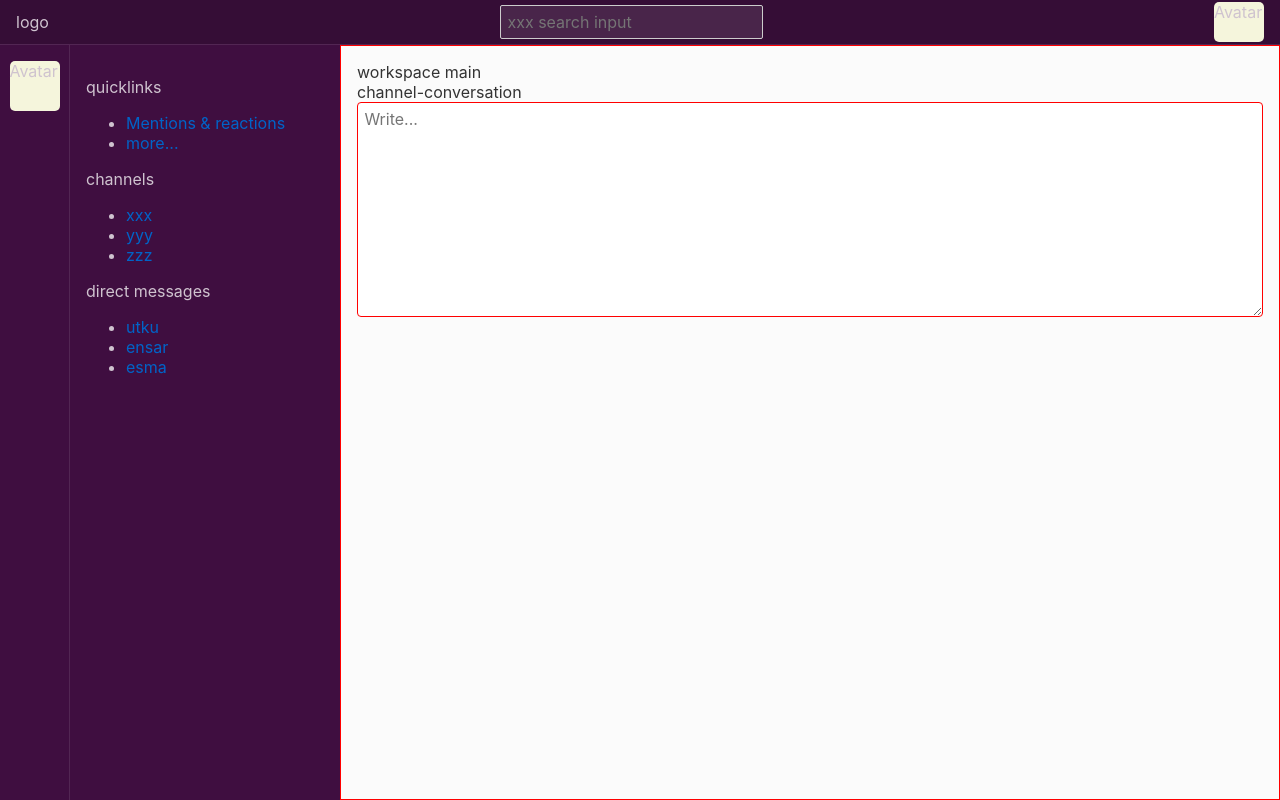
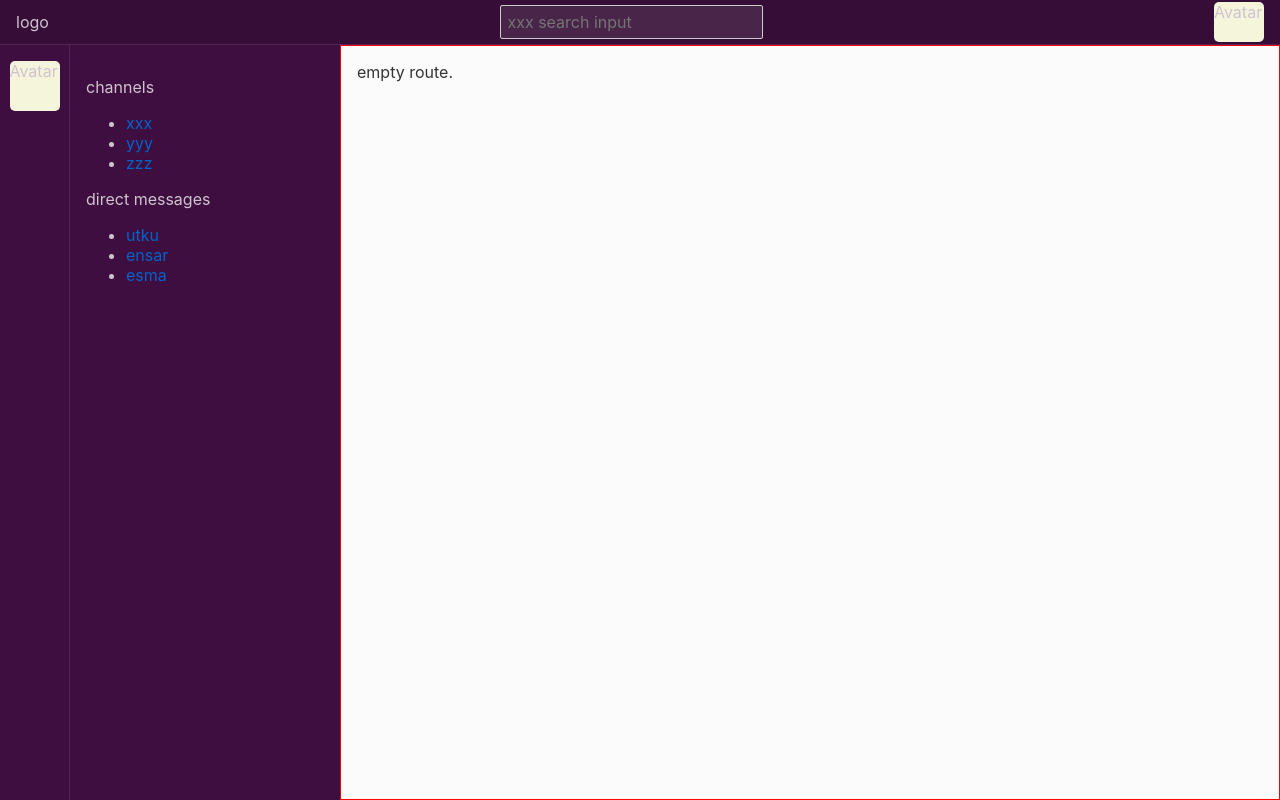
Before and after one commit to utkukaratas/selfslakc, a Svelte app in the folder frontend/: page / in a window 1280 px wide. Built offline with nearby package versions, Linux system fonts and the light colour scheme.

Commit message:
impl simple routing.

```diff
--- a/frontend/src/App.svelte
+++ b/frontend/src/App.svelte
@@ -1,10 +1,10 @@
 <script>
 	import { channels, directMessages } from "./stores.js";
 
+	import RouteContainer from './components/layout/RouteContainer.svelte'
 	import TheHeader from "./components/layout/TheHeader.svelte";
 	import TheWorkspaceSelector from "./components/layout/TheWorkspaceSelector.svelte";
 	import TheWorkspaceNavigator from "./components/layout/TheWorkspaceNavigator.svelte";
-	import TheWorkspaceMain from "./components/layout/TheWorkspaceMain.svelte";
 
 	channels.set([
 		{ title: "xxx" },
@@ -23,7 +23,10 @@
 	<TheHeader />
 	<TheWorkspaceSelector />
 	<TheWorkspaceNavigator />
-	<TheWorkspaceMain />
+
+	<div class="routeContainerWrapper">
+		<RouteContainer />
+	</div>
 </main>
 
 <style>
@@ -40,4 +43,9 @@
 
 		background-color: #fbfbfb;
 	}
+	.routeContainerWrapper {
+		border: 1px solid red;
+  	padding: 1em;
+	  overflow: scroll;
+	}
 </style>
--- a/frontend/src/components/controls/ChannelView.svelte
+++ /dev/null
@@ -1,10 +0,0 @@
-<script>
-</script>
-
-<div>channel-view</div>
-
-<style>
-div {
-
-}
-</style>
--- /dev/null
+++ b/frontend/src/components/layout/RouteContainer.svelte
@@ -0,0 +1,15 @@
+<script>
+  import {route, registeredRoutes} from '../../routes'
+
+  $: routeComponent = registeredRoutes[$route.path]
+</script>
+
+{#if routeComponent}
+  <svelte:component this={routeComponent}/>
+{:else}
+  <div>empty route.</div>
+{/if}
+
+<style>
+
+</style>
--- a/frontend/src/components/layout/TheWorkspaceMain.svelte
+++ /dev/null
@@ -1,20 +0,0 @@
-<script>
-	import ChannelConversation from '../controls/ChannelConversation.svelte'
-	export let component = null
-
-</script>
-
-<main>
-	workspace main
-	<svelte:component this={component}/>
-
-	<ChannelConversation />
-</main>
-
-<style>
-main {
-	border: 1px solid red;
-	padding: 1em;
-	overflow: scroll;
-}
-</style>
--- a/frontend/src/components/layout/TheWorkspaceNavigator.svelte
+++ b/frontend/src/components/layout/TheWorkspaceNavigator.svelte
@@ -1,9 +1,10 @@
 <script>
 	import { channels, directMessages } from "../../stores.js";
+	import { route } from '../../routes.js'
 </script>
 
 <div>
-	<p>quicklinks</p>
+	<!-- <p>quicklinks</p>
 	<ul>
 		<li>
 			<a href="#"> Mentions &amp; reactions</a>
@@ -11,13 +12,13 @@
 		<li>
 			<a href="#"> more...</a>
 		</li>
-	</ul>
+	</ul> -->
 
 	<p>channels</p>
 	<ul>
 		{#each $channels as channel (channel.title)}
 		<li>
-			<a href="#"> {channel.title} </a>
+			<a href="#" on:click="{() => route.set({path: 'Channel'})}"> {channel.title} </a>
 		</li>
 		{/each}
   </ul>
@@ -26,7 +27,7 @@
 	<ul>
 		{#each $directMessages as dm (dm.title)}
 		<li>
-			<a href="#"> {dm.title} </a>
+			<a href="#" on:click="{() => route.set({path: 'DirectMessage'})}"> {dm.title} </a>
 		</li>
 		{/each}
   </ul>
--- a/frontend/src/components/layout/TheWorkspaceSelector.svelte
+++ b/frontend/src/components/layout/TheWorkspaceSelector.svelte
@@ -16,5 +16,4 @@
 		border-right: 1px solid rgb(82, 38, 83);
     color: rgb(207, 195, 207);
   }
-
 </style>
--- /dev/null
+++ b/frontend/src/components/routes/Channel.svelte
@@ -0,0 +1,8 @@
+<script>
+	import ChannelConversation from '../controls/ChannelConversation.svelte'
+</script>
+
+<ChannelConversation />
+
+<style>
+</style>
--- /dev/null
+++ b/frontend/src/components/routes/DirectMessage.svelte
@@ -0,0 +1,9 @@
+<script>
+	import ChannelConversation from '../controls/ChannelConversation.svelte'
+</script>
+
+dm
+<ChannelConversation />
+
+<style>
+</style>
--- /dev/null
+++ b/frontend/src/registeredRoutes.js
@@ -0,0 +1,7 @@
+import Channel from './components/routes/Channel.svelte'
+import DirectMessage from './components/routes/DirectMessage.svelte'
+
+export default {
+  Channel,
+  DirectMessage
+}
--- a/frontend/src/routes.js
+++ b/frontend/src/routes.js
@@ -1,3 +1,15 @@
-export default {
+//
+// adhoc routing system just enough for our needs.
+//
 
+import { writable } from 'svelte/store';
+import theRegisteredRoutes from "./registeredRoutes";
+
+export const route = writable({ path: '' });
+export const registeredRoutes = theRegisteredRoutes
+
+export function navigate(routeObj) {
+  console.assert(routeObj.path in registeredRoutes)
+
+  route.set(routeObj)
 }
```
